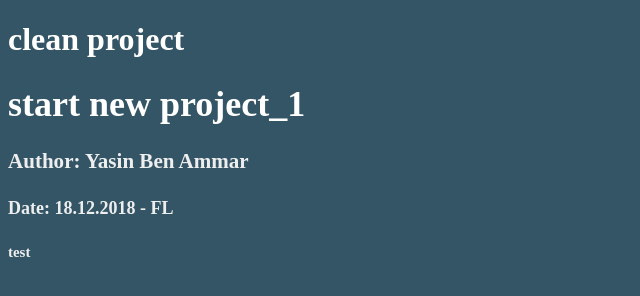
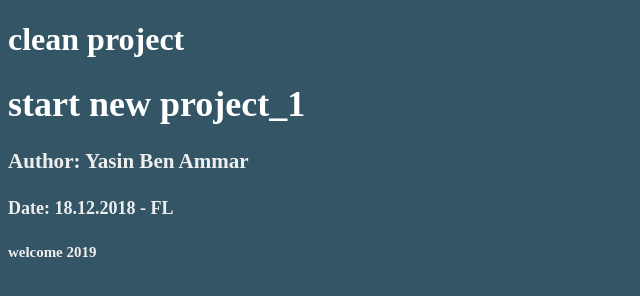
Before and after one commit to benammar-dev/hausCarsta, a website: page index.html in a window 1280 px wide. Shown: the full height of the page, 0-640 px from the left. Drawn offline with Linux system fonts and the light colour scheme.

Commit message:
added h5 tag: welcome 2919

```diff
--- a/index.html
+++ b/index.html
@@ -15,7 +15,7 @@
           <h1>start new project_1</h1>
           <h3>Author: Yasin Ben Ammar</h3>
           <h4>Date: 18.12.2018 - FL</h4>
-          <h5>test</h5>
+          <h5>welcome 2019</h5>
         </div>
      </div>
    </body>
```
